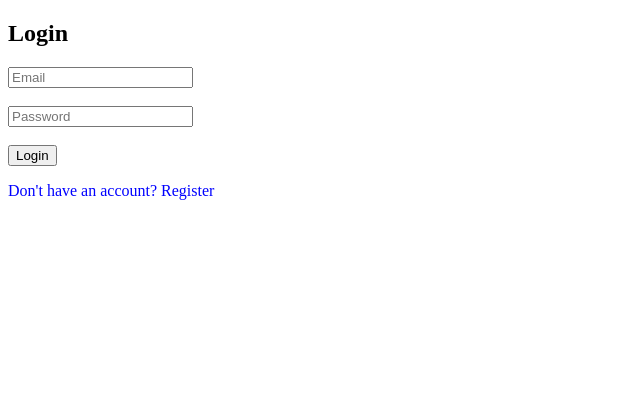
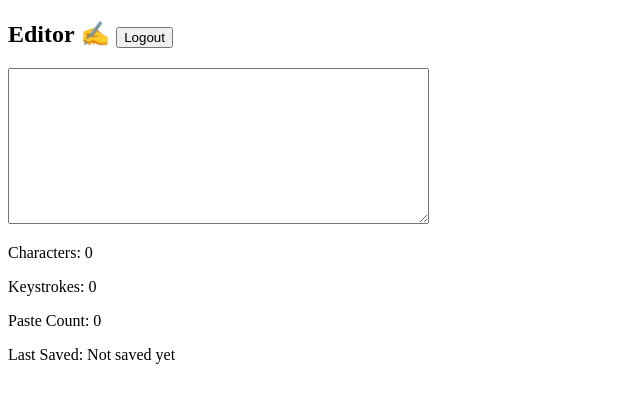
Before and after one commit to abhishekOvO/vi-notes, a React app in the folder frontend/: page /editor in a window 1280 px wide. Before the commit this address led to /. Shown: the top 402 px of the page, without its empty margins (0-640 px from the left). Built offline with nearby package versions, Linux system fonts and the light colour scheme; no server answers; sample sign-in values are in the browser's storage; the HTML template or start-up script is replaced by a standard one.

Commit message:
feat: enhance user authentication and admin state management with localStorage

```diff
--- a/frontend/src/App.tsx
+++ b/frontend/src/App.tsx
@@ -7,8 +7,13 @@ import Editor from "./components/Editor/Editor";
 import Dashboard from "./components/Dashboard/Dashboard";
 
 function App() {
-  const [userId, setUserId] = useState<string>("");
-  const [isAdminView, setIsAdminView] = useState<boolean>(false);
+  const [userId, setUserId] = useState<string>(
+  localStorage.getItem("userId") || ""
+);
+
+const [isAdminView, setIsAdminView] = useState<boolean>(
+  localStorage.getItem("isAdmin") === "true"
+);
 
   const handleLogin = (id: string, adminView: boolean) => {
     setUserId(id);
@@ -29,8 +34,13 @@ function App() {
 
       <Route
         path="/dashboard"
-        element={userId && isAdminView ? (<Dashboard />) : (<Navigate to="/" /> )}
-/>
+        element={
+    userId && isAdminView ? (
+      <Dashboard />
+    ) : (
+      <Navigate to="/" />
+    )
+  }     />
     </Routes>
   );
 }
--- a/frontend/src/components/Auth/Login.tsx
+++ b/frontend/src/components/Auth/Login.tsx
@@ -36,7 +36,10 @@ const handleLogin = async () => {
   localStorage.setItem("token", res.data.token);
 
 
-  onLogin(res.data.userId, res.data.isAdmin);
+  localStorage.setItem("userId", res.data.userId);
+localStorage.setItem("isAdmin", res.data.isAdmin);
+
+onLogin(res.data.userId, res.data.isAdmin);
 
 
   if (res.data.isAdmin) {
--- a/frontend/src/components/Editor/Editor.tsx
+++ b/frontend/src/components/Editor/Editor.tsx
@@ -16,6 +16,7 @@ const Editor: React.FC<Props> = ({ userId }) => {
     if (text.trim() !== "") {
       try {
         await API.post("/save", {
+          userId,
           textContent: text,
           keystrokes,
           pasteCount,
@@ -32,7 +33,7 @@ const Editor: React.FC<Props> = ({ userId }) => {
 }, [text, keystrokes, pasteCount, userId]);
 
   useEffect(() => {
-  API.get("/my-note")
+  API.get(`/my-note?userId=${userId}`)
     .then((res) => {
       if (res.data.note) {
         setText(res.data.note.textContent);
@@ -41,12 +42,12 @@ const Editor: React.FC<Props> = ({ userId }) => {
       }
     })
     .catch(console.log);
-}, []);
+}, [userId]);
 
   return (
     <div>
       <h2>Editor ✍️ <button onClick={() => {
-  localStorage.removeItem("token");
+  localStorage.clear();
   window.location.href = "/";
 }}>
   Logout
```
